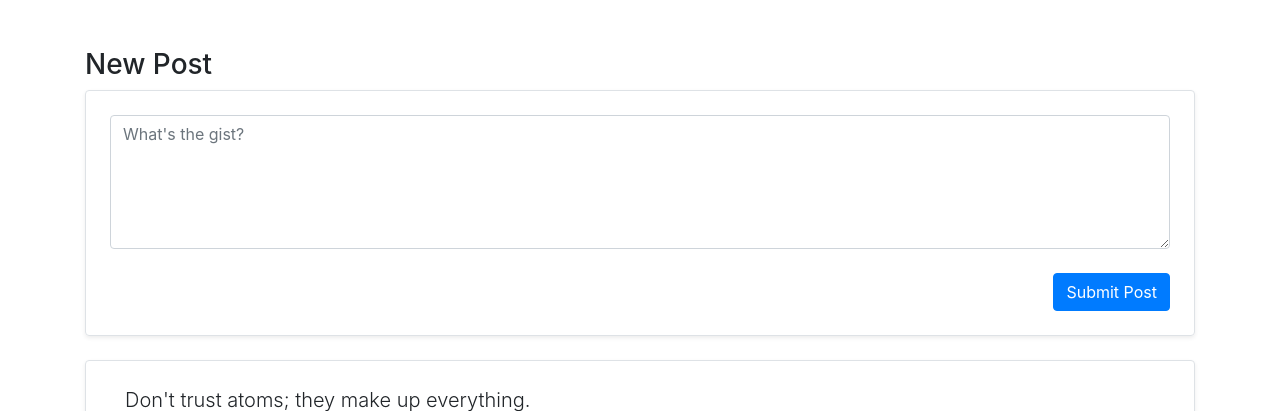
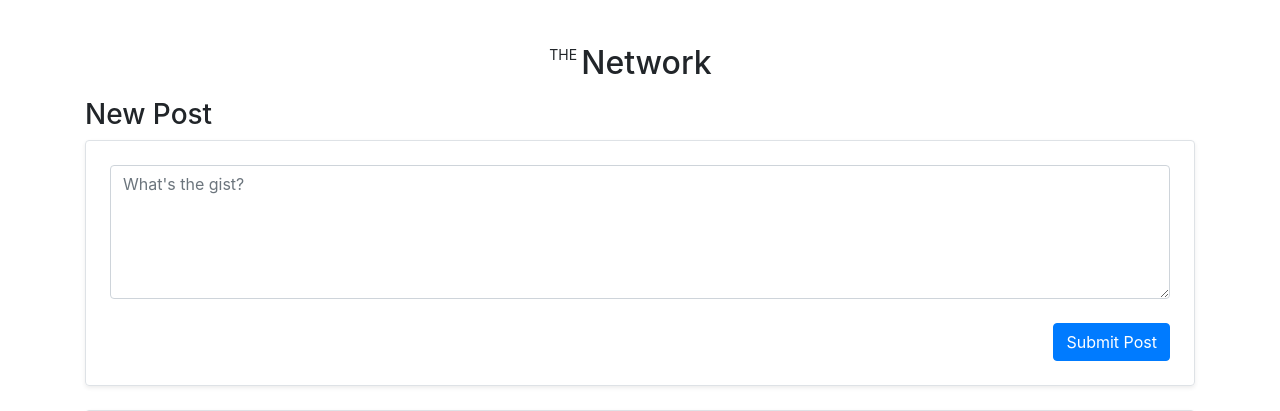
Before and after one commit to sflems/led-board-manager, a Django app: page / in a window 1280 px wide. Shown: the part 56-467 px from the top of the page. Run offline with Django 3.2, Linux system fonts and the light colour scheme; a user stored in the database is signed in; data comes from the database, SQL or seed files in the repository; both versions use the stored data as it was after the commit; some libraries are stand-ins or nearby versions.

Commit message:
The Network Title added to template

```diff
--- a/network/templates/network/index.html
+++ b/network/templates/network/index.html
@@ -4,6 +4,11 @@
 
 {% block body %}
 	<div id="message">{{ message }}</div>
+
+	<div class="row mr-1 mt-n1 mb-2 justify-content-center">
+		<small class="pr-1">THE</small><h2>Network</h2>
+	</div>
+
 	{% if error %}
 		<div class="alert alert-danger alert-dismissible fade show">
 			<strong>Heads up!</strong> {{ error }}
```
Also changed, not shown: db.sqlite3.
